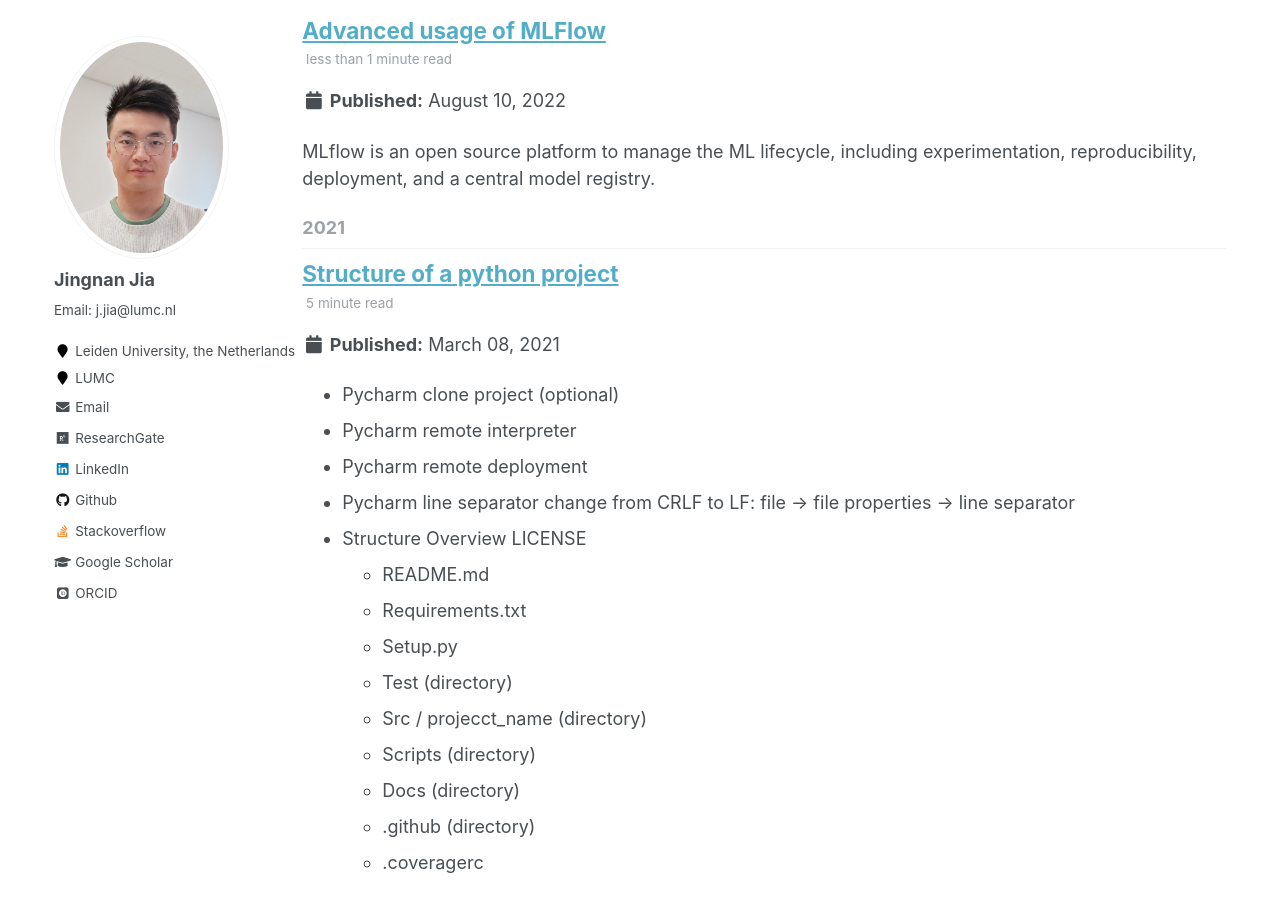
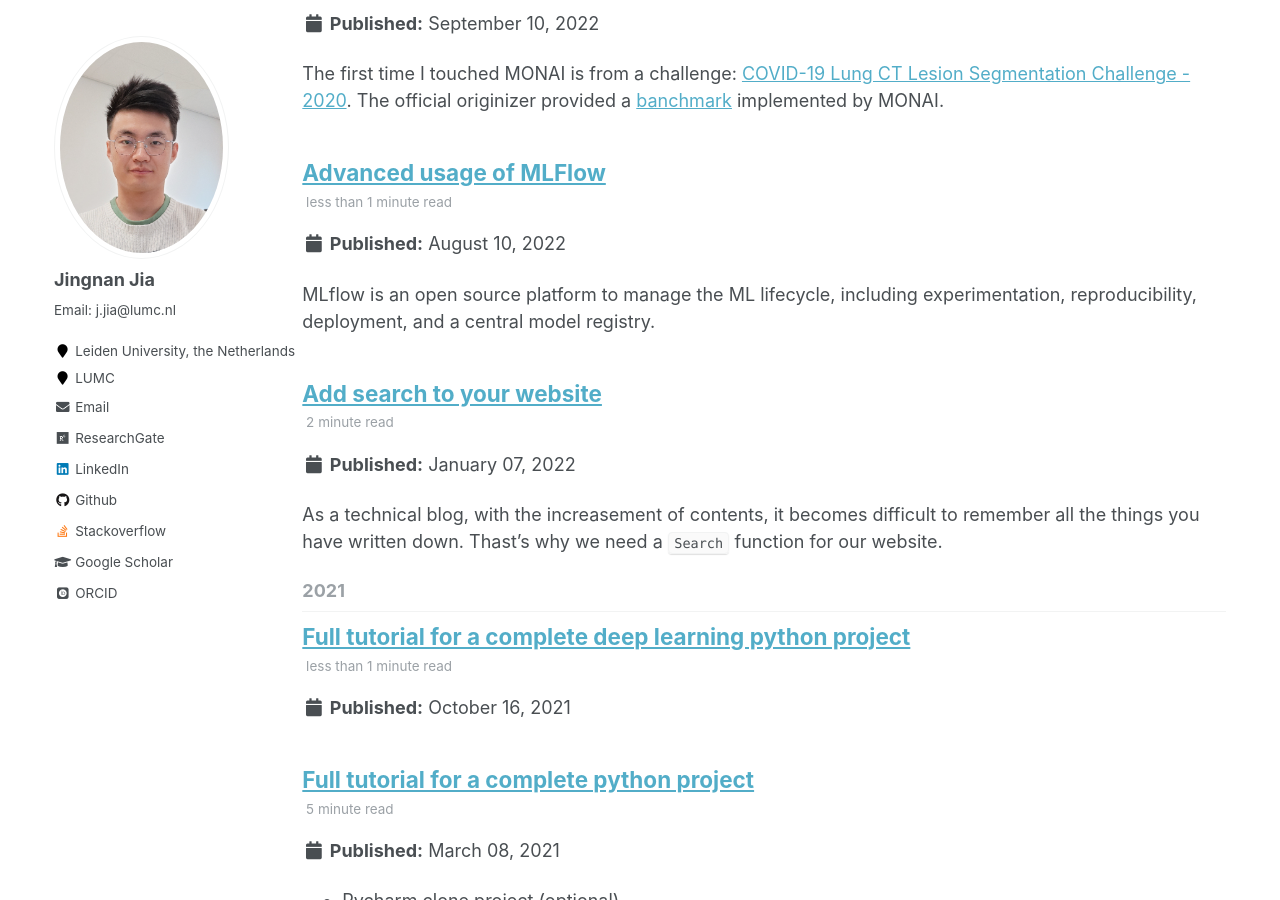
Before and after one commit to Jingnan-Jia/Jingnan-Jia.github.io_old, a Jekyll site: the page built from _pages/technical_blog.html, in a window 1280 px wide and 900 px high, scrolled down 1253 px. Built offline with Jekyll 4.4.1, drawn with Linux system fonts in a browser that asks for light colours; some web fonts are replaced; comment, search, counter and statistics services are not loaded; some of the changed lines change nothing that is shown; some of the changed text lies outside the part shown.

Commit message:
more posts

````diff
--- a/_technical_blog/2021-03-08-Structure-of-a-python-project.md
+++ b/_technical_blog/2021-03-08-Structure-of-a-python-project.md
@@ -1,5 +1,5 @@
 ---
-title: 'Structure of a python project'
+title: 'Full tutorial for a complete python project'
 tags:
   - python
   - Tutorial
--- /dev/null
+++ b/_technical_blog/2021-10-16-structure-of-a-AI-project.md
@@ -0,0 +1,6 @@
+---
+title: 'Full tutorial for a complete deep learning python project'
+tags:
+  - python
+  - Tutorial
+---
--- /dev/null
+++ b/_technical_blog/2022-01-7-add-search-to-website.md
@@ -0,0 +1,70 @@
+---
+title: 'Add search to your website'
+tags:
+  - Github
+  - Website
+  - Tutorial
+  - Jekyll
+---
+
+As a technical blog, with the increasement of contents, it becomes difficult to remember all the things you have written
+down. Thast's why we need a `Search` function for our website.
+
+Following [this blog](https://blog.webjeda.com/instant-jekyll-search/#why-a-jekyll-blog-needs-search-option) I started
+my journey.
+
+As far as I know, there are several solutions:
+1. Lunr
+2. Google Custom Search Engine
+3. Algolia
+4. Simple Jekyll Search
+
+As [Cristianpb](https://cristianpb.github.io/blog/jekyll-algolia) said:
+
+>There are two ways to implement a search engine:
+
+> 1. having a backend server that fetch the data and calculates the recommendation or
+> 2. using a frontend application to filter data on the client side.
+>
+> The advantage of using a frontend application to filter data is the fact that you don’t need a backend service, so it works well with static sites. However, if your data is heavy, it may decrease the web navigation performance. A popular example of search engine on client side is lunr.js.
+>
+> The backend service is then a more robust solution that can scale with your data. Some examples of engines that can be used for backend search engines are Apache SolR or Elasticsearch.
+>
+> I wanted to have the advantages of both of them, having an scalable, fast and light search solution, so I decided to use Algolia search engine.
+
+Inspired by him and after some survey, I decided to use Algolia. It is fast, instant, and free (in 10000 records).
+I followed part of [this blog](https://sujaykundu.com/blog/adding-real-time-search-to-jekyll-site-using-algolia/) and finished
+the following steps:
+1. registered account on [Algolia](https://www.algolia.com/)
+2. add the jekyll-algolia gem to your Gemfile
+    ```python
+    group :jekyll_plugins do
+       gem 'jekyll-algolia', '~> 1.0'
+    end
+    ```
+3. add algolia application settings in _config.yml file (this part is from [this blog](https://github.com/iBug/iBug-source/blob/master/_config.yml)):
+    ```python
+    search                   : true # true, false (default)
+    search_full_content      : true # true, false (default)
+    search_provider          : algolia # lunr (default), algolia, google
+    algolia:
+      application_id         : "14DZKASAEJ"
+      index_name             : "iBug_website"
+    # nodes_to_index         : 'section.page__content p, section.page__content h1, section.page__content h2, section.page__content h3, section.page__content h4, section.page__content h5, section.page__content h6, section.page__content img, section.page__content blockquote, section.page__content li, section.page__content dt, section.page__content dl'
+      search_only_api_key    : "a0d8cb9da2d6ad0d17dcd40c58c72a56"
+      powered_by             : true # true (default), false
+      settings:
+        searchableAttributes: ["title", "hierarchy.lvl0", "hierarchy.lvl1", "hierarchy.lvl2", "hierarchy.lvl3", "hierarchy.lvl4", "hierarchy.lvl5", "unordered(content)", "collection,categories,tags"]
+        customRanking: ["desc(date)", "desc(weight.heading)", "asc(weight.position)"]
+        attributesToHighlight: ["title", "hierarchy.lvl0", "hierarchy.lvl1", "hierarchy.lvl2", "hierarchy.lvl3", "hierarchy.lvl4", "hierarchy.lvl5", "content", "html", "collection", "categories", "tags"]
+        attributesForFaceting: ["searchable(tags)", "searchable(type)", "searchable(title)"]
+      files_to_exclude:
+        - _pages/404.md
+        - _pages/index.md
+        - README.md
+        - REMOTE_README.md
+        - _home/status.html
+        - _posts/2009/2009-11-13-regex-match-open-tags-except-xhtml-self-contained-tags.md
+        - _posts/2021/2021-04-17-tunight-talk.md
+    ```
+4. Here I followed [Cristianph's blog](https://cristianpb.github.io/blog/jekyll-algolia) to continue the remaining steps.
--- /dev/null
+++ b/_technical_blog/2022-10-12-dual-language-website.md
@@ -0,0 +1,7 @@
+---
+title: 'Build a dual-language website'
+tags:
+  - Github
+  - Website
+  - Tutorial
+---
````
